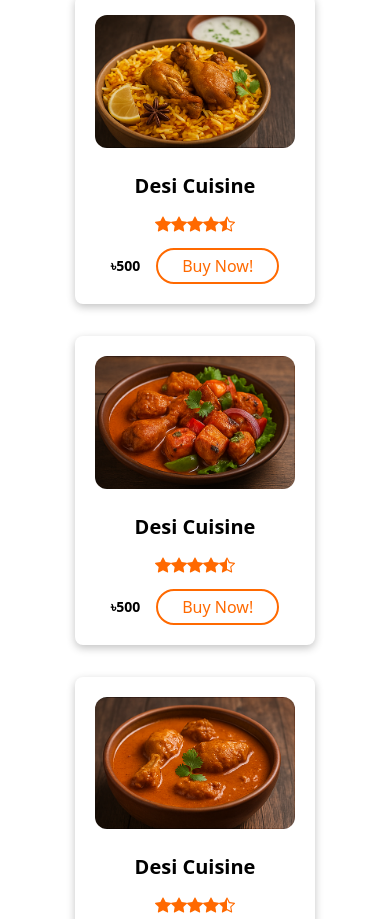
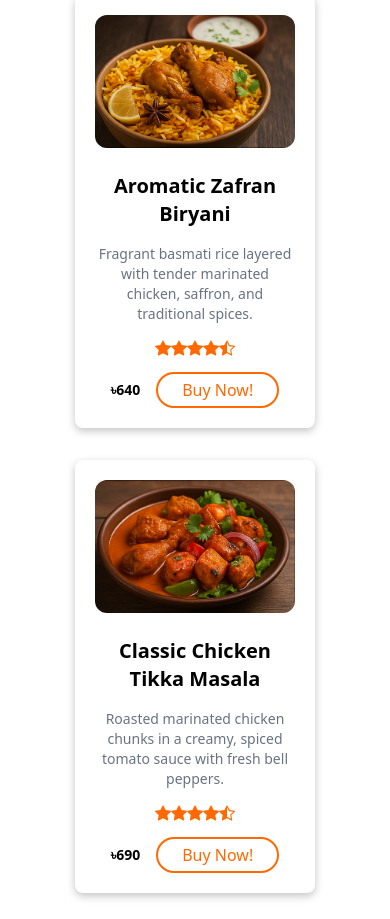
Before and after one commit to towfique-pranto/restaurant-project, a React (Vite) app: page / in a window 390 px wide. Shown: the part 1081-2000 px from the top of the page. Built offline with nearby package versions, Linux system fonts and the light colour scheme.

Commit message:
replace placeholder texts

```diff
--- a/src/components/Dishes.jsx
+++ b/src/components/Dishes.jsx
@@ -1,46 +1,26 @@
-// Dishes.jsx
 import React from 'react';
 import DishCard from "../layout/DishCard.jsx";
 import { useCart } from "../hooks/useCart.js";
-import img1 from "../assets/img/img1.png";
-import img2 from "../assets/img/img2.png";
-import img3 from "../assets/img/img3.png";
-import img4 from "../assets/img/img4.png";
-import img5 from "../assets/img/img5.png";
-import img6 from "../assets/img/img6.png";
-import img7 from "../assets/img/menu1.jpg";
-import img8 from "../assets/img/menu2.jpg";
-import img9 from "../assets/img/menu3.webp";
+import { dishSections, menuItems } from "../data/siteData.js";
 
-const Dishes = ({ user }) => {  // <-- accept user prop
+const Dishes = ({ user }) => {
     const { addToCart } = useCart();
 
-    const menuItems = [
-        { id: 1, img: img1, title: "Desi Cuisine", price: 500, category: "desi" },
-        { id: 2, img: img2, title: "Desi Cuisine", price: 500, category: "desi" },
-        { id: 3, img: img3, title: "Desi Cuisine", price: 500, category: "desi" },
-        { id: 4, img: img4, title: "Vegetarian", price: 500, category: "vegetarian" },
-        { id: 5, img: img5, title: "Vegetarian", price: 500, category: "vegetarian" },
-        { id: 6, img: img6, title: "Vegetarian", price: 500, category: "vegetarian" },
-        { id: 7, img: img7, title: "Fast Food", price: 500, category: "fastfood" },
-        { id: 8, img: img8, title: "Fast Food", price: 500, category: "fastfood" },
-        { id: 9, img: img9, title: "Fast Food", price: 500, category: "fastfood" },
-    ];
-
-    const renderCategory = (category, title) => (
-        <div id={category} className="w-full mb-16">
+    const renderCategory = (categoryKey, title) => (
+        <div id={categoryKey} className="w-full mb-16">
             <h2 className="text-2xl font-semibold mb-6 text-center">{title}</h2>
             <div className="flex flex-wrap gap-8 justify-center">
                 {menuItems
-                    .filter(item => item.category === category)
+                    .filter(item => item.category === categoryKey)
                     .map(item => (
                         <DishCard
                             key={item.id}
                             img={item.img}
                             title={item.title}
+                            description={item.description}
                             price={item.price}
                             onAddToCart={() => addToCart(item)}
-                            user={user}  // <-- pass user to DishCard
+                            user={user}
                         />
                     ))}
             </div>
@@ -50,10 +30,7 @@ const Dishes = ({ user }) => {  // <-- accept user prop
     return (
         <div className="min-h-screen flex flex-col justify-center items-center lg:px-32 px-5">
             <h1 className="text-4xl font-semibold text-center pt-24 pb-10">Our Dishes</h1>
-
-            {renderCategory("desi", "Desi Cuisine")}
-            {renderCategory("vegetarian", "Vegetarian")}
-            {renderCategory("fastfood", "Fast Food")}
+            {dishSections.map((section) => renderCategory(section.key, section.title))}
         </div>
     );
 }
--- a/src/components/Review.jsx
+++ b/src/components/Review.jsx
@@ -1,15 +1,15 @@
 import React from 'react'
 import ReviewCard from "../layout/ReviewCard.jsx";
-import img1 from "../assets/img/pic1.png"
+import { reviewContent } from "../data/siteData.js";
 
 const Review = () => {
     return (
         <div className="min-h-screen flex flex-col items-center justify-center md:px-32 px5">
-            <h1 className="text-4xl font-semibold text-center lg:pt-16 pt-24 pb-10">Customer's Review</h1>
+            <h1 className="text-4xl font-semibold text-center lg:pt-16 pt-24 pb-10">{reviewContent.title}</h1>
             <div className="flex flex-col md:flex-row gap-5 mt-5">
-                <ReviewCard img={img1} name="Person 1" />
-                <ReviewCard img={img1} name="Person 2" />
-                <ReviewCard img={img1} name="Person 3" />
+                {reviewContent.items.map((item) => (
+                    <ReviewCard key={item.id} img={item.img} name={item.name} review={item.review} />
+                ))}
             </div>
         </div>
 
--- /dev/null
+++ b/src/data/siteData.js
@@ -0,0 +1,156 @@
+import aboutImg from "../assets/img/about.png";
+import dishImg1 from "../assets/img/img1.png";
+import dishImg2 from "../assets/img/img2.png";
+import dishImg3 from "../assets/img/img3.png";
+import dishImg4 from "../assets/img/img4.png";
+import dishImg5 from "../assets/img/img5.png";
+import dishImg6 from "../assets/img/img6.png";
+import dishImg7 from "../assets/img/menu1.jpg";
+import dishImg8 from "../assets/img/menu2.jpg";
+import dishImg9 from "../assets/img/menu3.webp";
+import reviewerImg from "../assets/img/pic1.png";
+
+export const heroContent = {
+    headline: "Crafted with Passion, Served with Love.",
+    subheadline: "Experience a fusion of traditional flavors and modern culinary art. Book your table today for an unforgettable dining experience.",
+    ctaLabel: "Order Now!"
+};
+
+export const aboutContent = {
+    title: "About Us",
+    image: aboutImg,
+    paragraphs: [
+        "Founded with a passion for great food, MenuJS brings together fresh local ingredients and world-class chefs to create a menu that speaks to the soul.",
+        "From intimate dinners to family celebrations, every visit is crafted to be warm, welcoming, and memorable."
+    ],
+    creator: {
+        panelTitle: "About the Creator",
+        name: "Towfique Kabir Pranto",
+        email: "towfique.pranto@gmail.com",
+        phone: "+8801677105201",
+        github: "https://github.com/towfique-pranto"
+    }
+};
+
+export const dishSections = [
+    { key: "desi", title: "Desi Cuisine" },
+    { key: "vegetarian", title: "Vegetarian" },
+    { key: "fastfood", title: "Fast Food" }
+];
+
+export const menuItems = [
+    {
+        id: 1,
+        img: dishImg1,
+        title: "Aromatic Zafran Biryani",
+        description: "Fragrant basmati rice layered with tender marinated chicken, saffron, and traditional spices.",
+        price: 640,
+        category: "desi"
+    },
+    {
+        id: 2,
+        img: dishImg2,
+        title: "Classic Chicken Tikka Masala",
+        description: "Roasted marinated chicken chunks in a creamy, spiced tomato sauce with fresh bell peppers.",
+        price: 690,
+        category: "desi"
+    },
+    {
+        id: 3,
+        img: dishImg3,
+        title: "Butter Chicken Royale",
+        description: "A rich, velvety tomato-based curry simmered with butter and a blend of secret spices.",
+        price: 760,
+        category: "desi"
+    },
+    {
+        id: 4,
+        img: dishImg4,
+        title: "Golden Crisp Samosas",
+        description: "Flaky pastry triangles stuffed with spiced potatoes and peas, served with tangy chutney.",
+        price: 320,
+        category: "vegetarian"
+    },
+    {
+        id: 5,
+        img: dishImg5,
+        title: "Signature Makhani Gravy",
+        description: "Our smoothest curry yet, finished with a swirl of fresh cream and aromatic herbs.",
+        price: 560,
+        category: "vegetarian"
+    },
+    {
+        id: 6,
+        img: dishImg6,
+        title: "Zesty Gobhi Adraki",
+        description: "Tender cauliflower and garden peas tossed in a ginger-infused turmeric masala.",
+        price: 480,
+        category: "vegetarian"
+    },
+    {
+        id: 7,
+        img: dishImg7,
+        title: "The MenuJS Ultimate Burger",
+        description: "Double-stacked premium beef patty with melted cheddar, fresh greens, and house sauce.",
+        price: 820,
+        category: "fastfood"
+    },
+    {
+        id: 8,
+        img: dishImg8,
+        title: "Chef's Special",
+        description: "A rotating house favorite crafted daily from fresh seasonal ingredients.",
+        price: 740,
+        category: "fastfood"
+    },
+    {
+        id: 9,
+        img: dishImg9,
+        title: "Crunchy Southern Drumsticks",
+        description: "Deep-fried herb-crusted chicken served with golden fries and a side of spicy dip.",
+        price: 680,
+        category: "fastfood"
+    }
+];
+
+export const reviewContent = {
+    title: "Customer's Review",
+    items: [
+        {
+            id: 1,
+            img: reviewerImg,
+            name: "Sarah J.",
+            review: "The atmosphere was incredible and the signature steak was the best I've ever had. A must-visit in the city!"
+        },
+        {
+            id: 2,
+            img: reviewerImg,
+            name: "David R.",
+            review: "The atmosphere was incredible and the signature steak was the best I've ever had. A must-visit in the city!"
+        },
+        {
+            id: 3,
+            img: reviewerImg,
+            name: "Maya K.",
+            review: "The atmosphere was incredible and the signature steak was the best I've ever had. A must-visit in the city!"
+        }
+    ]
+};
+
+export const footerContent = {
+    brandName: "MenuJS",
+    brandTagline: "Bringing people together, one meal at a time.",
+    linksTitle: "Links",
+    links: [
+        { id: 1, label: "Dishes", to: "dishes" },
+        { id: 2, label: "About", to: "about" },
+        { id: 3, label: "Home", to: "home" },
+        { id: 4, label: "Reviews", to: "review" }
+    ],
+    contactTitle: "Contact Us",
+    contacts: [
+        { id: 1, label: "towfique.pranto@gmail.com", href: "mailto:towfique.pranto@gmail.com" },
+        { id: 2, label: "+8801677105201", href: "tel:+8801677105201" },
+        { id: 3, label: "Social Media", href: "https://github.com/towfique-pranto", newTab: true }
+    ]
+};
--- a/src/layout/DishCard.jsx
+++ b/src/layout/DishCard.jsx
@@ -3,7 +3,7 @@ import { BsStarFill, BsStarHalf } from "react-icons/bs";
 import Button from "./Button.jsx";
 import { useNavigate } from 'react-router-dom';
 
-const DishCard = ({ img, title, price, onAddToCart, user }) => {
+const DishCard = ({ img, title, description, price, onAddToCart, user }) => {
     const navigate = useNavigate();
 
     const handleClick = () => {
@@ -19,6 +19,7 @@ const DishCard = ({ img, title, price, onAddToCart, user }) => {
             <img className="rounded-xl" src={img} alt={title}/>
             <div className="space-y-4">
                 <h3 className="font-semibold text-center text-xl pt-6">{title}</h3>
+                <p className="text-sm text-gray-500 text-center">{description}</p>
                 <div className="flex flex-row justify-center">
                     <BsStarFill className="text-orange-500"/>
                     <BsStarFill className="text-orange-500"/>
--- a/src/layout/ReviewCard.jsx
+++ b/src/layout/ReviewCard.jsx
@@ -1,17 +1,14 @@
 import React from 'react'
 
-const ReviewCard = (props) => {
+const ReviewCard = ({ img, name, review }) => {
     return (
         <div className="w-full md:w-1/3 bg-white border border-2 border-gray-200 md:border-none p-5 rounded-lg shadow-[0_3px_8px_rgba(0,0,0,0.24)]">
             <div>
-                <p className="text-gray-500"> Lorem ipsum dolor sit amet, consectetur adipisicing elit. A deserunt doloremque doloribus eligendi
-                    facilis id illo labore, laborum magni maxime minima non provident quis quisquam repudiandae sapiente
-                    sed vel voluptates?
-                </p>
+                <p className="text-gray-500">{review}</p>
             </div>
             <div className="flex flex-row justify-center items-center mt-4 gap-4">
-                <img className="rounded-full w-1/4" src={props.img} alt="img" />
-                <h3 className="font-semibold">{props.name}</h3>
+                <img className="rounded-full w-1/4" src={img} alt={name} />
+                <h3 className="font-semibold">{name}</h3>
 
             </div>
         </div>
```
Also changed, not shown: src/components/About.jsx (+31 -14 lines), src/components/Footer.jsx (+32 -14 lines), src/components/Home.jsx (+4 -4 lines).
